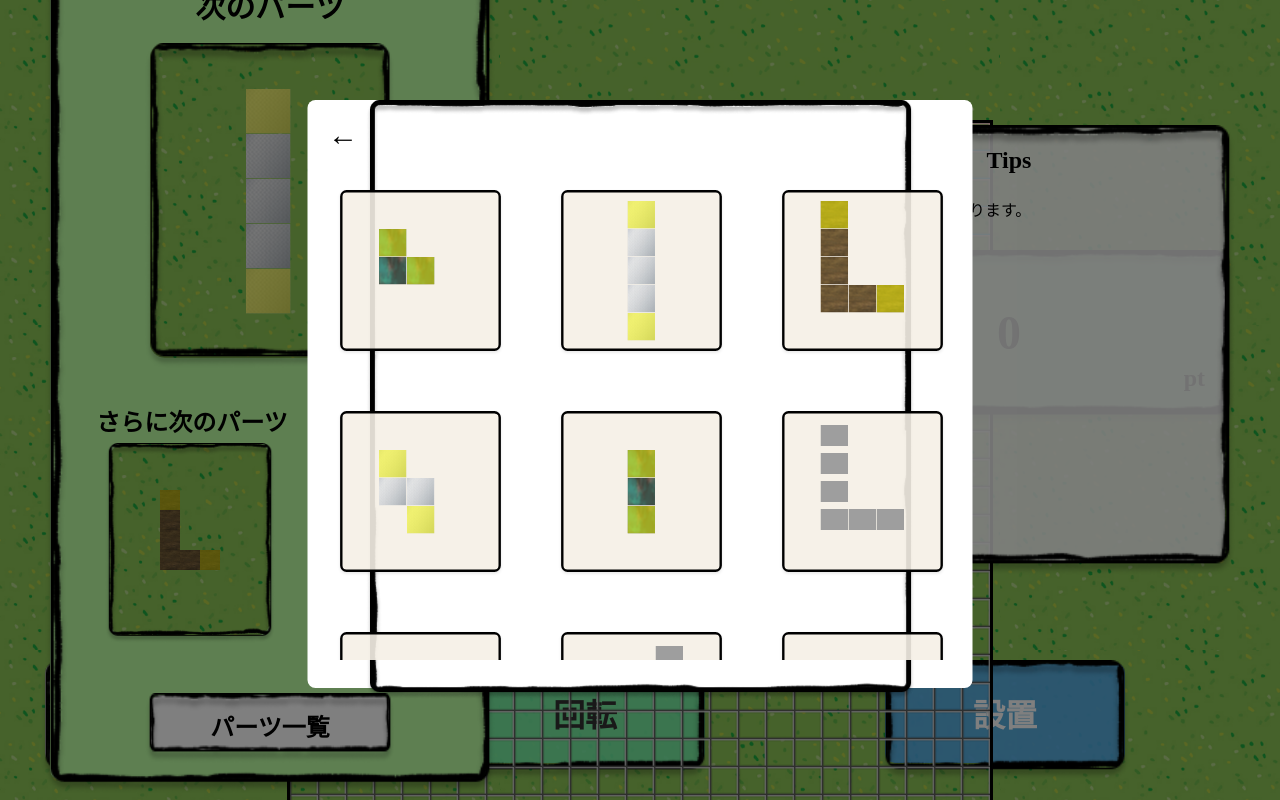
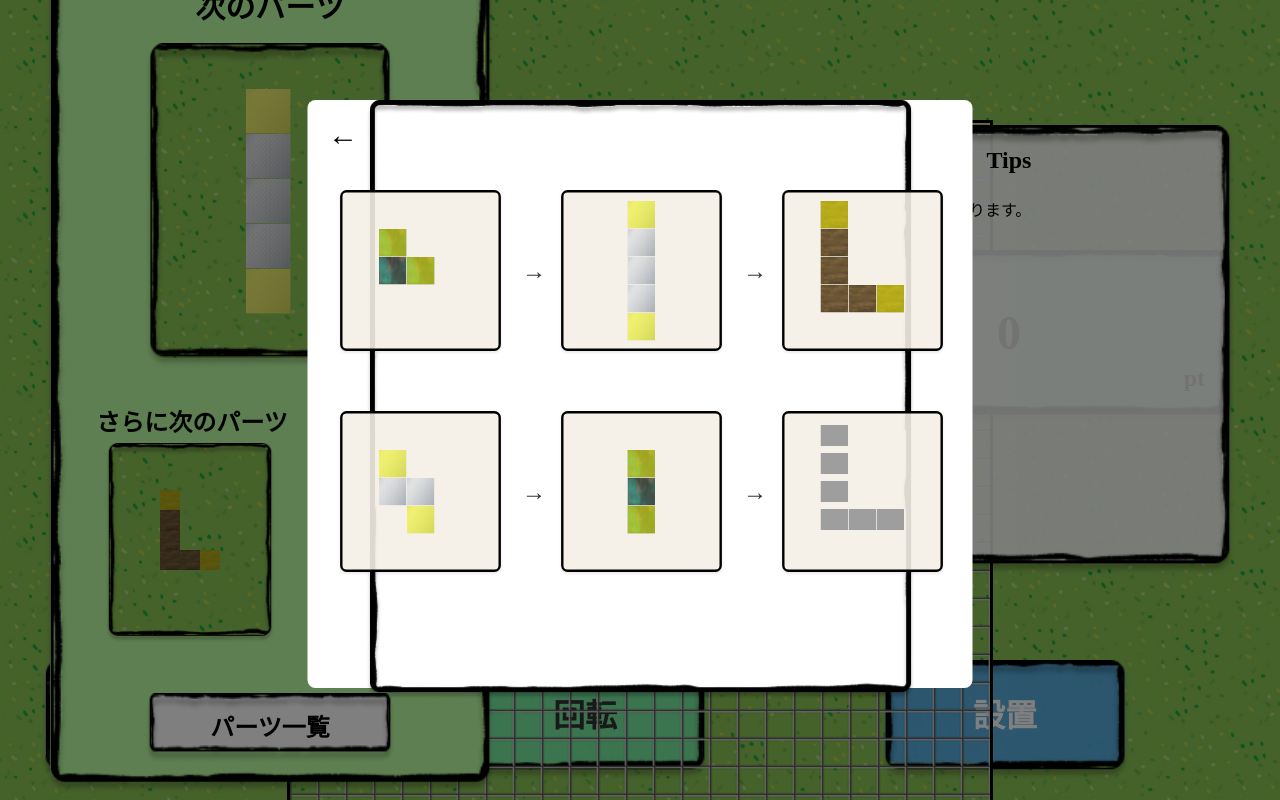
Before and after one commit to kc3hack/2025_1, a Next.js app in the folder frontend/: page /edit in a window 1280 px wide. Both pictures are taken after a click on the button 270 px from the left and 728 px from the top of the page. Shown: the top 800 px of the page. Built offline with nearby package versions, Linux system fonts and the light colour scheme; grey boxes are pictures that could not be loaded.

Commit message:
パーツ一覧の矢印忘れてたので追加

```diff
--- a/frontend/src/app/components/edit/PartsList.module.css
+++ b/frontend/src/app/components/edit/PartsList.module.css
@@ -84,11 +84,12 @@
     margin-left: auto;
     margin-right: auto;
     overflow-y: auto;
-    max-height: calc(100% - 150px);
+    max-height: calc(100% - 180px);
     padding-bottom: 40px;
 }
 
 .partItemContainer {
+    position: relative;
     display: flex;
     align-items: center;
     width: 100%;
@@ -122,10 +123,11 @@
 }
 
 .arrow {
+    position: absolute;
+    right: -25px;
+    top: 50%;
+    transform: translateY(-50%);
     font-size: 24px;
     color: #333;
-    position: absolute;
-    right: 40%;
-    top: 50%;
-    transform: translateY(-50%);
+    z-index: 10;
 }
--- a/frontend/src/app/components/edit/PartsList.tsx
+++ b/frontend/src/app/components/edit/PartsList.tsx
@@ -59,6 +59,9 @@ export default function PartsList({ onClose }: PartsListProps) {
                                             </div>
                                         ))}
                                     </div>
+                                    {index < availableParts.length - 1 && (index + 1) % 3 !== 0 && (
+                                        <div className={styles.arrow}>→</div>
+                                    )}
                                 </div>
                             ))}
                         </div>
--- a/frontend/src/app/edit/page.tsx
+++ b/frontend/src/app/edit/page.tsx
@@ -11,12 +11,11 @@ import GameGrid from '../components/edit/GameGrid'
 import { usePartsStore } from '@/app/store/partsStore'
 
 export default function EditPage() {
-    const [showPartsList, setShowPartsList] = useState(false)
     const { rotatePart, placePart } = usePartsStore();
 
     return (
         <div className={styles.container}>
-            <EditPartsMenu onPartsListClick={() => setShowPartsList(true)} />
+            <EditPartsMenu />
             <GameGrid />
             <ScorePanel />
             <TipsPanel />
@@ -25,7 +24,6 @@ export default function EditPage() {
                 <NextButton type="rotate" position="center" text="回転" onClick={rotatePart} />
                 <NextButton type="place" position="right" text="設置" onClick={placePart} />
             </div>
-            {showPartsList && <PartsList onClose={() => setShowPartsList(false)} />}
         </div>
     )
 }
```
